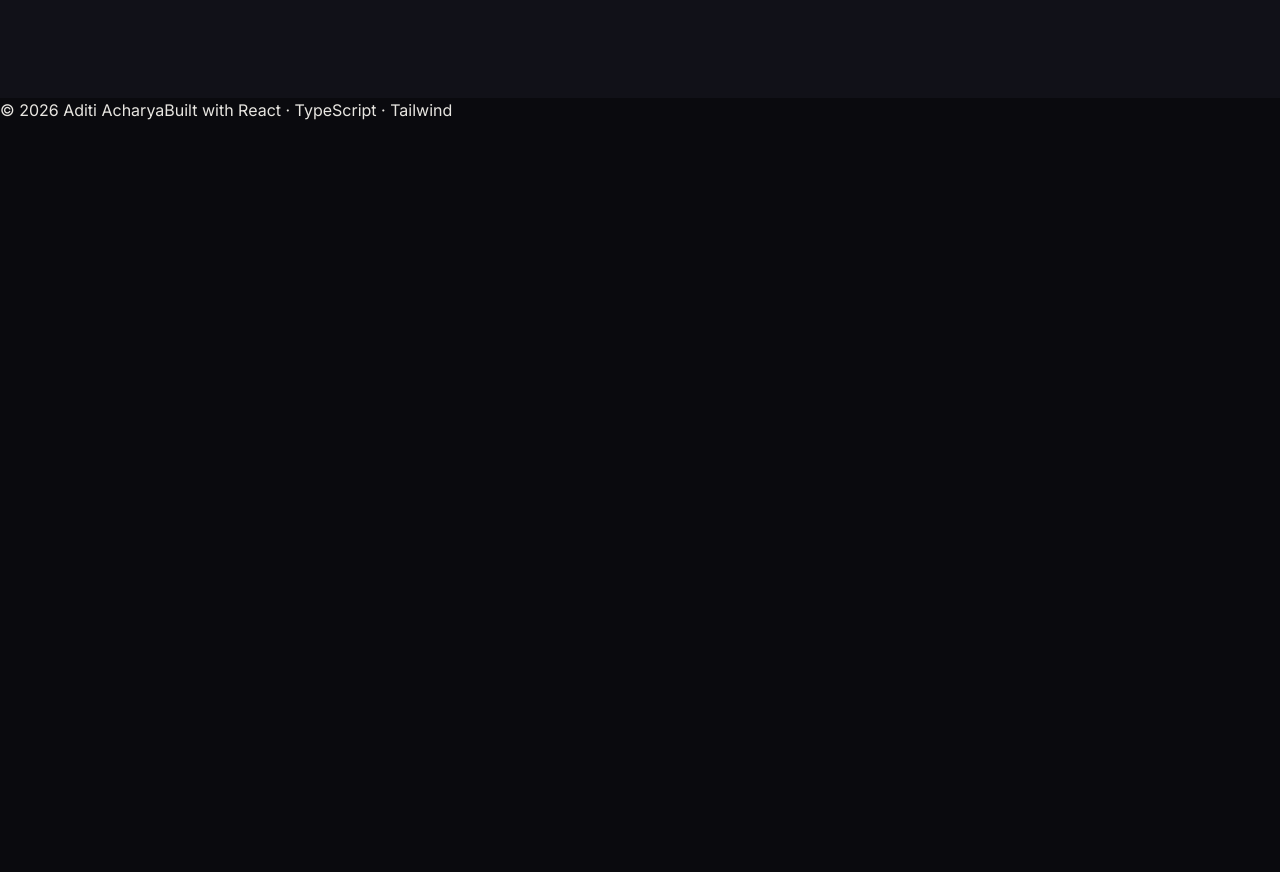
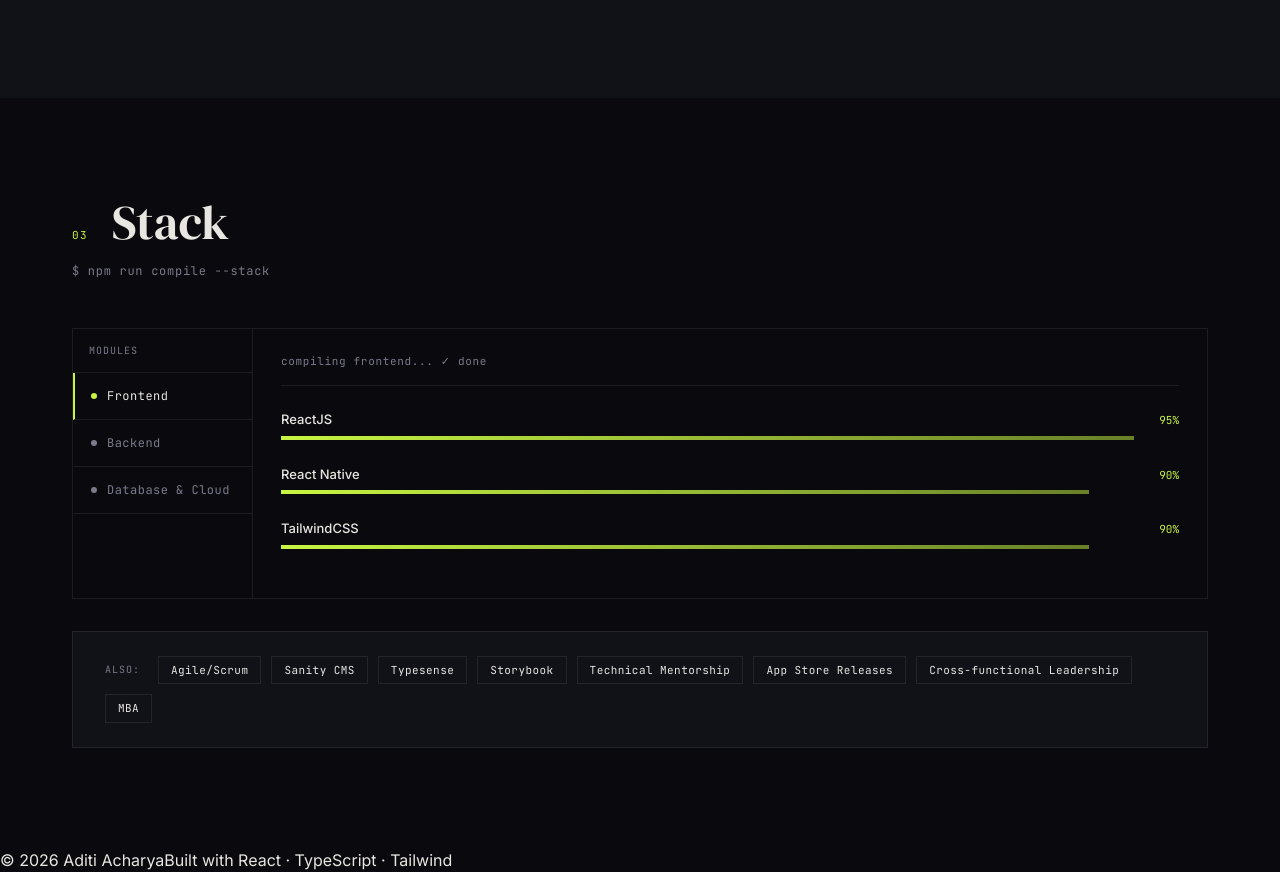
Before and after one commit to coder10101/portfolio-aditi, a React (Vite) app: page / in a window 1280 px wide. Shown: the part 1579-2451 px from the top of the page. Before the commit the page ends 1701 px from the top, so only its background shows below. Built offline with nearby package versions, Linux system fonts and the light colour scheme.

Commit message:
feat: added skills section

```diff
--- a/src/App.tsx
+++ b/src/App.tsx
@@ -3,6 +3,7 @@
 import { Nav } from "./components/Nav";
 import { About } from "./components/About/About";
 import { Experience } from "./components/Experience/Experience";
+import { Skills } from "./components/Skills/Skills";
 
 export default function App() {
   const [booted, setBooted] = useState(false);
@@ -22,6 +23,7 @@
         <main className="pt-14 transition-opacity duration-700 opacity-100">
           <About />
           <Experience />
+          <Skills />
           <footer>
             <span>© 2026 Aditi Acharya</span>
             <span>Built with React · TypeScript · Tailwind</span>
--- /dev/null
+++ b/src/assets/styles/skills.css
@@ -0,0 +1,213 @@
+.skills-section {
+  padding: 100px 2rem;
+  max-width: 1200px;
+  margin: 0 auto;
+}
+
+.skills-git-command {
+  font-family: "JetBrains Mono", monospace;
+  font-size: 12px;
+  color: var(--muted-foreground);
+  margin: 1rem 0 3rem;
+  letter-spacing: 0.06em;
+}
+
+/* Grid */
+.skills-grid {
+  display: grid;
+  grid-template-columns: 180px 1fr;
+  border: 1px solid var(--border);
+}
+
+/* Sidebar */
+.skills-sidebar {
+  border-right: 1px solid var(--border);
+}
+
+.skills-sidebar__heading {
+  font-family: "JetBrains Mono", monospace;
+  font-size: 10px;
+  letter-spacing: 0.1em;
+  color: var(--muted-foreground);
+  padding: 14px 16px;
+  border-bottom: 1px solid var(--border);
+}
+
+.skills-sidebar__btn {
+  display: flex;
+  align-items: center;
+  gap: 10px;
+  width: 100%;
+  text-align: left;
+  background: none;
+  border: none;
+  border-left: 2px solid transparent;
+  border-bottom: 1px solid var(--border);
+  cursor: pointer;
+  padding: 14px 16px;
+  transition: all 0.2s;
+}
+
+.skills-sidebar__btn.active {
+  background: var(--secondary);
+  border-left-color: var(--primary);
+}
+
+.skills-sidebar__dot {
+  width: 6px;
+  height: 6px;
+  border-radius: 50%;
+  background: var(--muted-foreground);
+  flex-shrink: 0;
+}
+
+.skills-sidebar__btn.active .skills-sidebar__dot {
+  background: var(--primary);
+}
+
+.skills-sidebar__label {
+  font-family: "JetBrains Mono", monospace;
+  font-size: 12px;
+  letter-spacing: 0.04em;
+  color: var(--muted-foreground);
+}
+
+.skills-sidebar__btn.active .skills-sidebar__label {
+  color: var(--foreground);
+}
+
+/* Content panel */
+.skills-panel {
+  padding: 24px 28px;
+}
+
+.skills-panel__status {
+  font-family: "JetBrains Mono", monospace;
+  font-size: 11px;
+  color: var(--muted-foreground);
+  margin-bottom: 1.5rem;
+  padding-bottom: 1rem;
+  border-bottom: 1px solid var(--border);
+  letter-spacing: 0.06em;
+}
+
+/* Skill bar */
+.skill-bar {
+  margin-bottom: 1.25rem;
+}
+
+.skill-bar__header {
+  display: flex;
+  justify-content: space-between;
+  align-items: baseline;
+  margin-bottom: 6px;
+}
+
+.skill-bar__name {
+  font-family: "Inter", sans-serif;
+  font-size: 13px;
+  font-weight: 500;
+  color: var(--foreground);
+}
+
+.skill-bar__level {
+  font-family: "JetBrains Mono", monospace;
+  font-size: 11px;
+  color: var(--primary);
+  opacity: 0;
+  transition: opacity 0.3s;
+}
+
+.skill-bar__level.visible {
+  opacity: 1;
+}
+
+.skill-bar__track {
+  height: 4px;
+  background: var(--secondary);
+  position: relative;
+  overflow: hidden;
+}
+
+.skill-bar__fill {
+  position: absolute;
+  left: 0;
+  top: 0;
+  height: 100%;
+  width: 0%;
+  background: linear-gradient(
+    to right,
+    var(--primary),
+    rgba(200, 245, 66, 0.5)
+  );
+  transition: width 0.8s cubic-bezier(0.16, 1, 0.3, 1);
+}
+
+.skill-bar__note {
+  font-family: "JetBrains Mono", monospace;
+  font-size: 11px;
+  color: var(--muted-foreground);
+  letter-spacing: 0.04em;
+  margin-top: 5px;
+  max-height: 0;
+  overflow: hidden;
+  opacity: 0;
+  transition:
+    max-height 0.2s,
+    opacity 0.2s;
+}
+
+.skill-bar__note.visible {
+  max-height: 30px;
+  opacity: 1;
+}
+
+/* Also section */
+.skills-also {
+  margin-top: 2rem;
+  padding: 1.5rem 2rem;
+  border: 1px solid var(--border);
+  background: var(--card);
+  display: flex;
+  flex-wrap: wrap;
+  gap: 10px;
+  align-items: center;
+}
+
+.skills-also__label {
+  font-family: "JetBrains Mono", monospace;
+  font-size: 10px;
+  letter-spacing: 0.1em;
+  color: var(--muted-foreground);
+  margin-right: 8px;
+}
+
+.skills-also__tag {
+  font-family: "JetBrains Mono", monospace;
+  font-size: 11px;
+  letter-spacing: 0.04em;
+  color: var(--foreground);
+  background: var(--secondary);
+  padding: 5px 12px;
+  border: 1px solid var(--border);
+  cursor: default;
+  transition: border-color 0.2s;
+}
+
+.skills-also__tag:hover {
+  border-color: var(--primary);
+}
+
+/* Responsive */
+@media (max-width: 768px) {
+  .skills-grid {
+    grid-template-columns: 1fr;
+  }
+
+  .skills-sidebar {
+    border-right: none;
+    border-bottom: 1px solid var(--border);
+    display: flex;
+    overflow-x: auto;
+  }
+}
--- /dev/null
+++ b/src/components/Skills/Skills.tsx
@@ -0,0 +1,183 @@
+import { useEffect, useRef, useState } from "react";
+import "../../assets/styles/skills.css";
+import { SectionLabel } from "../SectionLabel";
+
+const skillGroups = [
+  {
+    label: "Frontend",
+    skills: [
+      {
+        name: "ReactJS",
+        level: 95,
+        note: "Hooks, performance optimisation, legacy codebases",
+      },
+      {
+        name: "React Native",
+        level: 90,
+        note: "iOS + Android, full App Store lifecycle",
+      },
+      {
+        name: "TailwindCSS",
+        level: 90,
+        note: "Responsive design, design systems",
+      },
+    ],
+  },
+  {
+    label: "Backend",
+    skills: [
+      { name: "Node.js", level: 85, note: "REST APIs, JWT/Passport auth" },
+      {
+        name: "Ruby on Rails",
+        level: 70,
+        note: "Hotwire Stimulus, admin panels, API design",
+      },
+      { name: "Redis", level: 78, note: "OTP storage, session management" },
+    ],
+  },
+  {
+    label: "Database & Cloud",
+    skills: [
+      {
+        name: "PostgreSQL / MySQL",
+        level: 86,
+        note: "Schema design, query optimisation",
+      },
+      { name: "AWS S3", level: 80, note: "Multi-environment image uploads" },
+      {
+        name: "GitHub Actions",
+        level: 90,
+        note: "CI/CD pipeline design and maintenance",
+      },
+      { name: "Firebase", level: 75, note: "FCM push notifications" },
+    ],
+  },
+];
+
+const alsoTags = [
+  "Agile/Scrum",
+  "Sanity CMS",
+  "Typesense",
+  "Storybook",
+  "Technical Mentorship",
+  "App Store Releases",
+  "Cross-functional Leadership",
+  "MBA",
+];
+
+interface Skill {
+  name: string;
+  level: number;
+  note: string;
+}
+
+function SkillBar({
+  skill,
+  index,
+  compiled,
+}: {
+  skill: Skill;
+  index: number;
+  compiled: boolean;
+}) {
+  const [hovered, setHovered] = useState(false);
+
+  return (
+    <div
+      className="skill-bar"
+      onMouseEnter={() => setHovered(true)}
+      onMouseLeave={() => setHovered(false)}
+    >
+      <div className="skill-bar__header">
+        <span className="skill-bar__name">{skill.name}</span>
+        <span
+          className={`skill-bar__level ${compiled ? "visible" : ""}`}
+          style={{ transitionDelay: `${index * 0.15 + 0.2}s` }}
+        >
+          {skill.level}%
+        </span>
+      </div>
+
+      <div className="skill-bar__track">
+        <div
+          className="skill-bar__fill"
+          style={{
+            width: compiled ? `${skill.level}%` : "0%",
+            transitionDelay: `${index * 0.15}s`,
+          }}
+        />
+      </div>
+
+      <div className={`skill-bar__note ${hovered ? "visible" : ""}`}>
+        // {skill.note}
+      </div>
+    </div>
+  );
+}
+
+export function Skills() {
+  const [compiled, setCompiled] = useState(false);
+  const [activeGroup, setActiveGroup] = useState(0);
+  const ref = useRef<HTMLDivElement>(null);
+
+  useEffect(() => {
+    const obs = new IntersectionObserver(
+      ([entry]) => {
+        if (entry.isIntersecting) {
+          setCompiled(true);
+          obs.disconnect();
+        }
+      },
+      { threshold: 0.3 },
+    );
+    if (ref.current) obs.observe(ref.current);
+    return () => obs.disconnect();
+  }, []);
+
+  const group = skillGroups[activeGroup];
+
+  return (
+    <section className="skills-section" id="skills" ref={ref}>
+      <SectionLabel index="03" title="Stack" />
+
+      <p className="skills-git-command">$ npm run compile --stack</p>
+
+      <div className="skills-grid">
+        {/* Sidebar */}
+        <div className="skills-sidebar">
+          <div className="skills-sidebar__heading">MODULES</div>
+          {skillGroups.map((g, i) => (
+            <button
+              key={g.label}
+              className={`skills-sidebar__btn ${activeGroup === i ? "active" : ""}`}
+              onClick={() => setActiveGroup(i)}
+            >
+              <span className="skills-sidebar__dot" />
+              <span className="skills-sidebar__label">{g.label}</span>
+            </button>
+          ))}
+        </div>
+
+        {/* Panel */}
+        <div className="skills-panel">
+          <div className="skills-panel__status">
+            compiling {group.label.toLowerCase()}... {compiled ? "✓ done" : "⠋"}
+          </div>
+          {group.skills.map((s, i) => (
+            <SkillBar key={s.name} skill={s} index={i} compiled={compiled} />
+          ))}
+        </div>
+      </div>
+
+      {/* Also section */}
+      <div className="skills-also">
+        <span className="skills-also__label">ALSO:</span>
+        {alsoTags.map((t) => (
+          <span key={t} className="skills-also__tag">
+            {t}
+          </span>
+        ))}
+      </div>
+    </section>
+  );
+}
```
